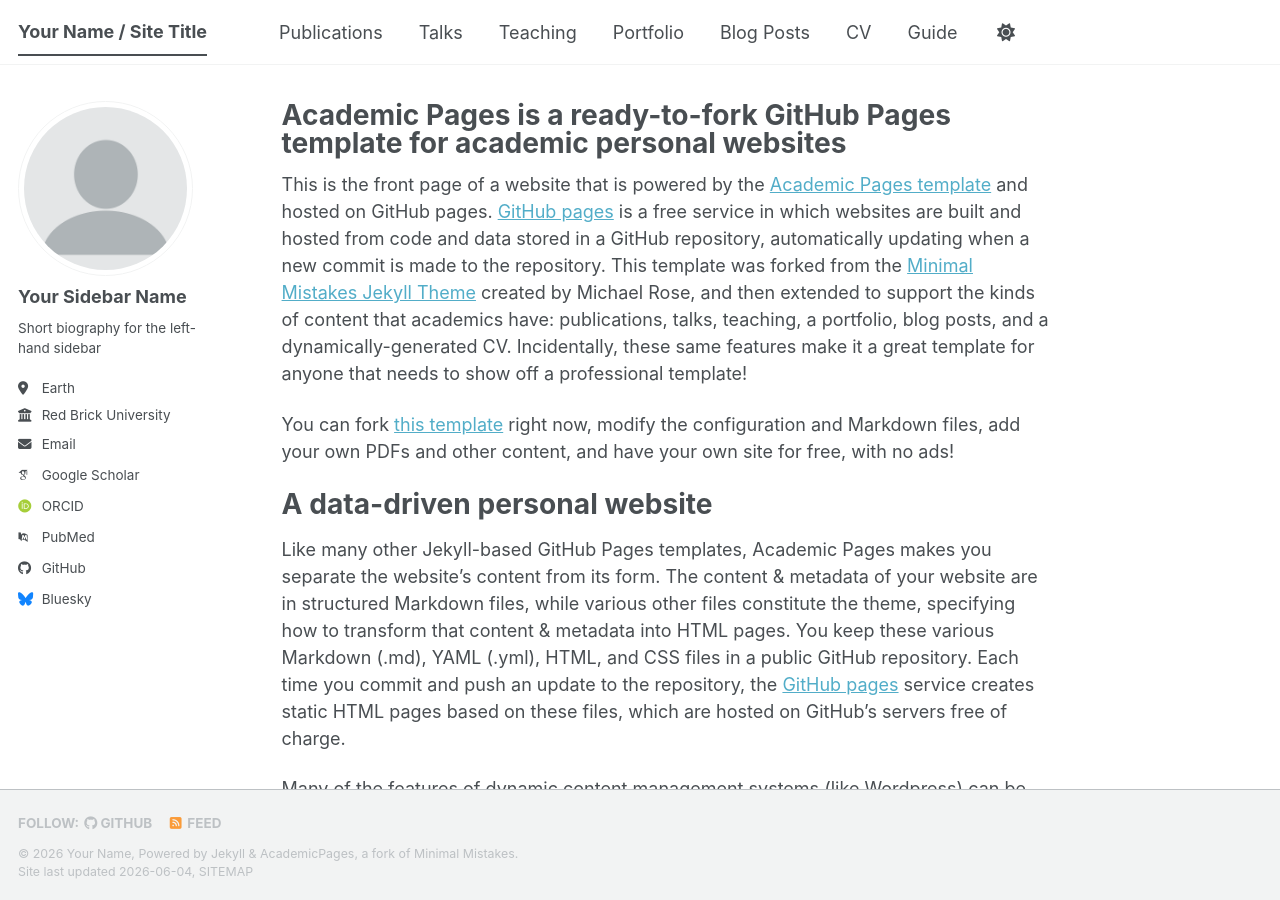
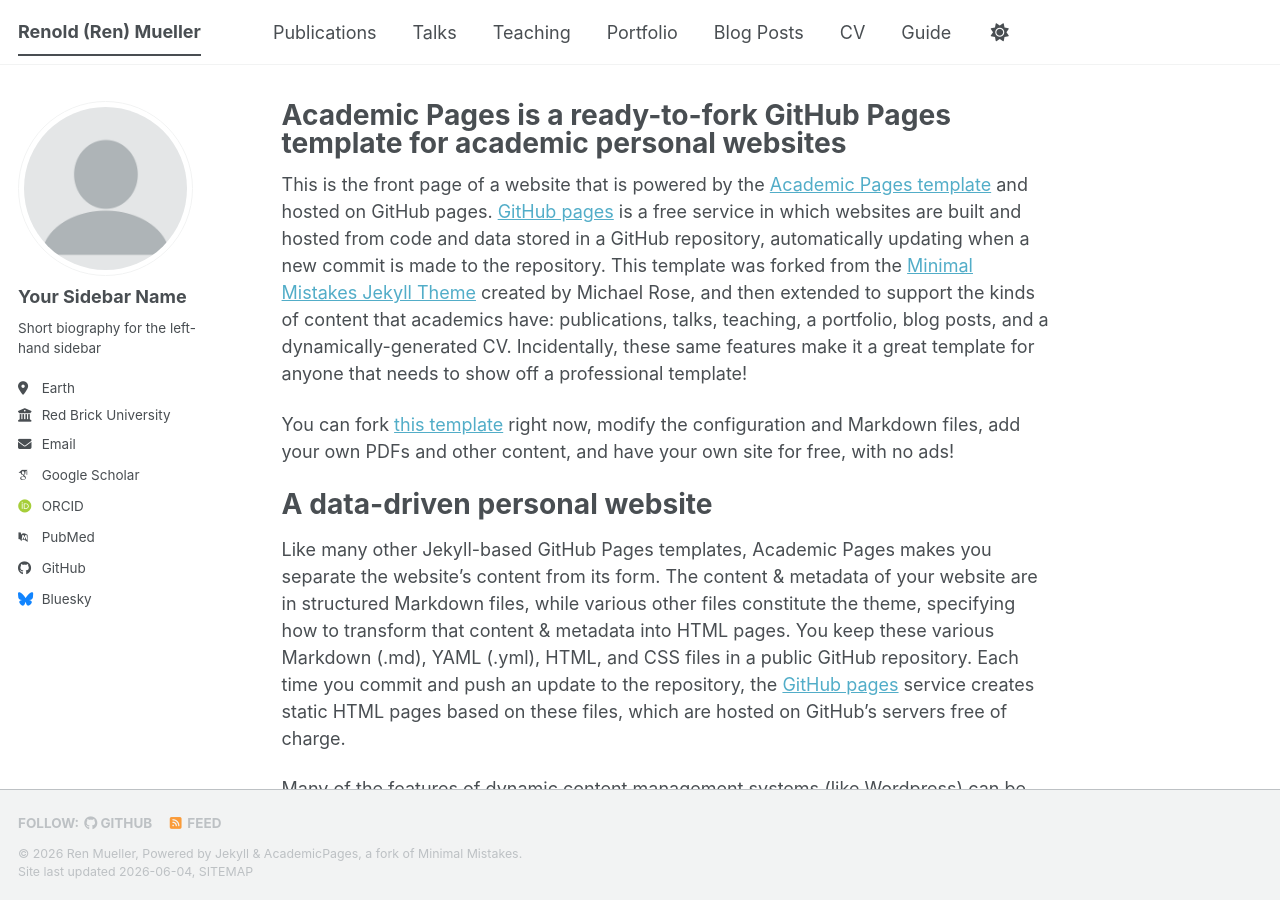
Before and after one commit to muellerren/renmueller-website, a Jekyll site: the page built from _pages/about.md, in a window 1280 px wide and 900 px high. Built offline with Jekyll 4.4.1, drawn with Linux system fonts in a browser that asks for light colours; some web fonts are replaced; a script bundle is joined from its source files by our own code; library files that are not in the unit come from our copies.

Commit message:
Initially update _config.yml

```diff
--- a/_config.yml
+++ b/_config.yml
@@ -9,14 +9,14 @@
 # Basic Site Settings
 locale                   : "en-US"
 site_theme               : "default" # The available themes options are "default", "air", "sunrise", "mint", "dirt" and "contrast"
-title                    : "Your Name / Site Title"
+title                    : "Renold (Ren) Mueller"
 title_separator          : "-"
-name                     : &name "Your Name"
+name                     : &name "Ren Mueller"
 description              : &description "Your Name's academic portfolio"   # Update this with a general description of your site, this is the default if not overridden by a page
-url                      : https://academicpages.github.io # The base hostname & protocol for your site e.g. "https://[your GitHub username].github.io",
+url                      : https://renmueller.com # The base hostname & protocol for your site e.g. "https://[your GitHub username].github.io",
                                                            # or if you already have some other page hosted on Github then use "https://[your GitHub username].github.io/[Your Repo Name]"
 baseurl                  : "" # the subpath of your site, e.g. "/blog"
-repository               : "academicpages/academicpages.github.io"
+repository               : "muellerren/renmueller-website"
 
 # Site Author - The following control what appear as part of the author content on the side bar.
 #               If a field is blank the icon and link will not appear, otherwise it will be shown.
```
